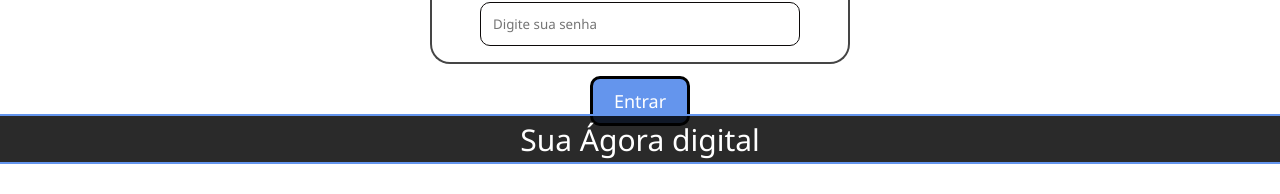
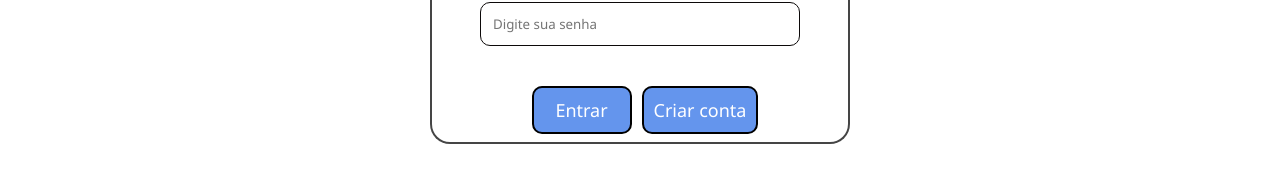
Before and after one commit to a-lvaro/Wydra-construcaoSoftware, a Vue app in the folder client/: page /login in a window 1280 px wide. Shown: the part 676-870 px from the top of the page. Before the commit the page ends 840 px from the top, so only its background shows below. Built offline with nearby package versions, Linux system fonts and the light colour scheme.

Commit message:
botoes atualizados e pagina de editar perfil feita

```diff
--- a/client/src/components/Botao.vue
+++ b/client/src/components/Botao.vue
@@ -19,7 +19,7 @@ button[type="submit"] {
     font-size: 18px;
     background-color: cornflowerblue;
     color: white;
-    border: 3px solid black;
+    border: 2px solid black;
     border-radius: 10px;
     cursor: pointer;
     display: flex;
--- a/client/src/components/Cadastro.vue
+++ b/client/src/components/Cadastro.vue
@@ -12,7 +12,7 @@
                         </div>
                         <div class="botao-entrar">
                             <button>
-                                <RouterLink to="/login">Entrar</RouterLink>
+                                <RouterLink v-on:click="login" to="/login">Entrar</RouterLink>
                             </button>
                         </div>
                     </div>
@@ -24,8 +24,7 @@
 
                         <div class="input-box">
                             <label for="name">Sobrenome </label>
-                            <input placeholder=" Digite seu sobrenome" type="text" id="name" name="name" required
-                                v-model="sobrenome">
+                            <input placeholder=" Digite seu sobrenome" type="text" id="name" name="name" required v-model="sobrenome">
                         </div>
 
                         <div class="input-box">
@@ -40,12 +39,6 @@
                                 required v-model="email">
                         </div>
 
-                        <!-- <div class="input-box">
-                            <label for="name">Telefone </label>
-                            <input placeholder=" (xx) xxxxx-xxxx" type="tel" id="telefone" name="telefone" required
-                                v-model="telefone">
-                        </div> -->
-
                         <div class="input-box">
                             <label for="passwordCadastro">Senha </label>
                             <input placeholder=" Digite sua senha" type="password" id="passwordCadastro"
@@ -59,32 +52,6 @@
                         </div>
                     </div>
 
-                    <!-- <div class="gender-inputs">
-                        <div class="genero-titulo">
-                            <h6>Gênero</h6>
-                        </div>
-                        <div class="gender-group">
-                            <div class="gender-input">
-                                <input type="radio" id="female" name="gender">
-                                <label for="female">Feminino</label>
-                            </div>
-
-                            <div class="gender-input">
-                                <input type="radio" id="male" name="gender">
-                                <label for="male">Masculino</label>
-                            </div>
-
-                            <div class="gender-input">
-                                <input type="radio" id="others" name="gender">
-                                <label for="others">Outros</label>
-                            </div>
-
-                            <div class="gender-input">
-                                <input type="radio" id="none" name="gender">
-                                <label for="none">Prefiro não dizer</label>
-                            </div>
-                        </div>
-                    </div> -->
                     <div class="continue-button">
                         <!-- <button><a href="#">Continuar</a></button> -->
                         <Botao texto="Continuar" />
@@ -300,6 +267,9 @@ export default {
 
             api.criarUsuario(data)
         },
+        login(){
+            this.$router.push({name:'login'})
+        },
     },
 }
 </script>
--- a/client/src/components/Login.vue
+++ b/client/src/components/Login.vue
@@ -10,7 +10,10 @@
 
       <label for="password">Senha:</label>
       <input placeholder = "Digite sua senha" type="password" id="password" name="password" required v-model="senha" />
-      <Botao texto="Entrar"/>
+      <div class = "botoes">
+        <Botao class = "entrar" texto="Entrar"/>
+        <Botao v-on:click="irParaCadastro" texto="Criar conta"/>
+      </div>
     </form>
   </div>
 </template>
@@ -63,11 +66,23 @@ label {
   margin: 50px auto;
   background-color: white;
   width: 420px;
-  height: 600px;
+  height: 680px;
   border-radius: 20px;
   /* Define o raio da borda */
   border: 2px solid #000000ba;
   /* Define a cor e largura da borda */
+}
+
+.botoes{
+  display: flex;
+  align-items:center;
+  justify-content: space-between;
+  padding: 10px;
+}
+
+.botoes .entrar{
+  margin-right: 10px;
+  margin-left: 10px;
 }
 
 </style>
@@ -90,6 +105,10 @@ export default {
       }
       console.log(data)
     },
+
+    irParaCadastro(){
+      this.$router.push({name:'cadastro'})
+    }
   },
 }
 </script>
--- a/client/src/router/index.js
+++ b/client/src/router/index.js
@@ -4,6 +4,7 @@ import Cadastro from '../components/Cadastro.vue'
 import Busca from '../components/Busca.vue'
 import Perfil from '../components/Perfil.vue'
 import Obra from '../components/Obra.vue'
+import EditarPerfil from '../components/EditarPerfil.vue'
 
 const router = createRouter({
   history: createWebHistory(import.meta.env.BASE_URL),
@@ -29,6 +30,11 @@ const router = createRouter({
       component: Perfil
     },
     {
+      path: '/editarPerfil',
+      name: 'editarPerfil',
+      component: EditarPerfil
+    },
+    {
       path: '/obra',
       name: 'obra',
       component: Obra
```
